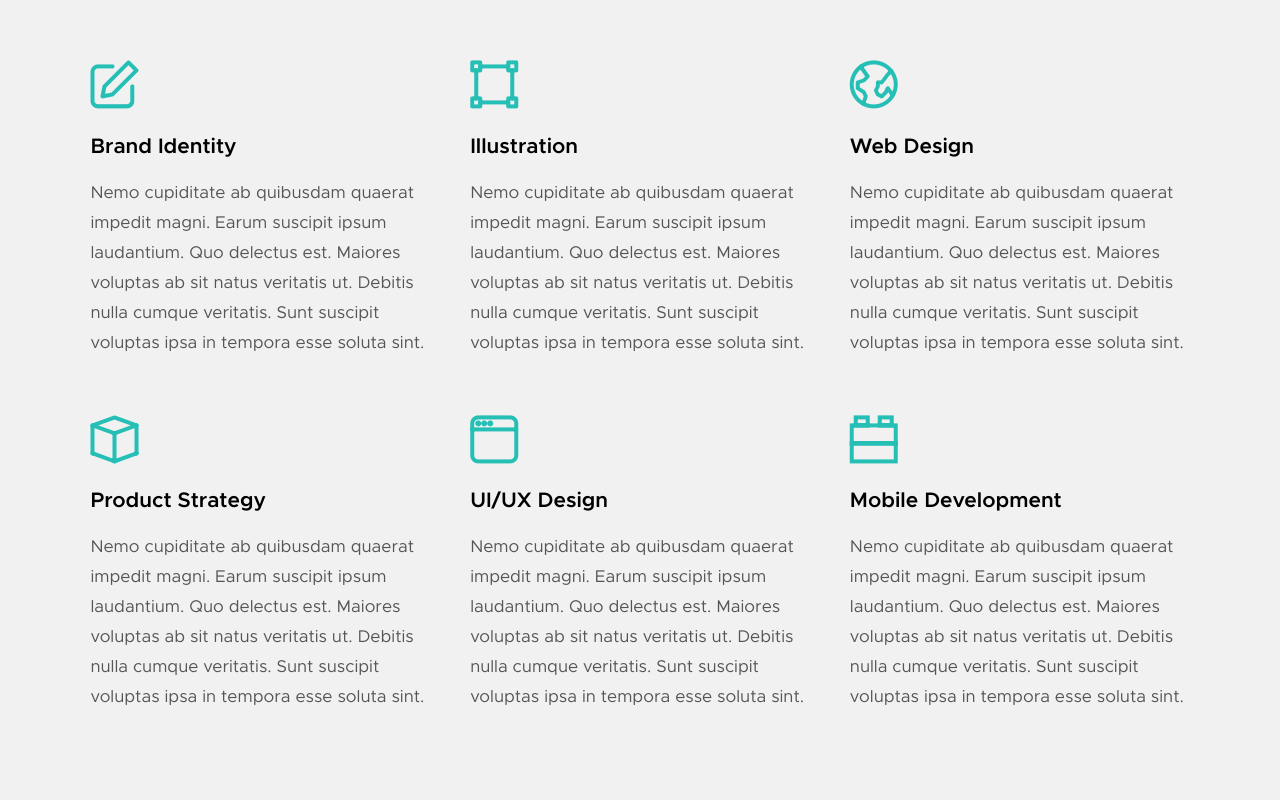
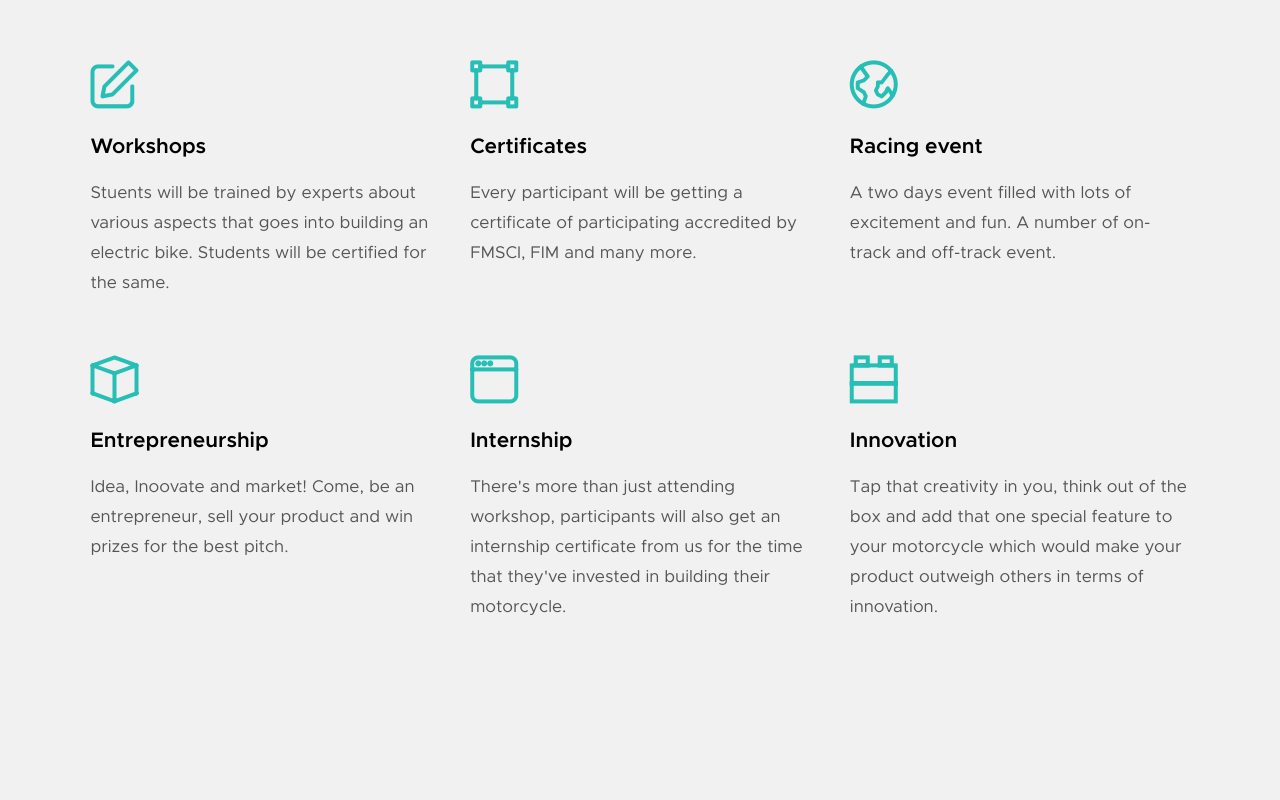
Before and after one commit to sharan12/sharan12.github.io, a plain HTML site: page index.html in a window 1280 px wide. Shown: the part 2880-3680 px from the top of the page. Drawn offline with Linux system fonts and the light colour scheme; files whose address does not match are found by name.

Commit message:
Update index.html
1.6

```diff
--- a/index.html
+++ b/index.html
@@ -237,10 +237,8 @@
                     <i class="icon-edit"></i>
                 </div>
                 <div class="service-text">
-                    <h3 class="h4">Brand Identity</h3>
-                    <p>Nemo cupiditate ab quibusdam quaerat impedit magni. Earum suscipit ipsum laudantium.
-                    Quo delectus est. Maiores voluptas ab sit natus veritatis ut. Debitis nulla cumque veritatis.
-                    Sunt suscipit voluptas ipsa in tempora esse soluta sint.
+                    <h3 class="h4">Workshops</h3>
+                    <p>Stuents will be trained by experts about various aspects that goes into building an electric bike. Students will be certified for the same.
                     </p>
                 </div>
             </div>
@@ -250,10 +248,8 @@
                     <i class="icon-group"></i>
                 </div>
                 <div class="service-text">
-                    <h3 class="h4">Illustration</h3>
-                    <p>Nemo cupiditate ab quibusdam quaerat impedit magni. Earum suscipit ipsum laudantium.
-                    Quo delectus est. Maiores voluptas ab sit natus veritatis ut. Debitis nulla cumque veritatis.
-                    Sunt suscipit voluptas ipsa in tempora esse soluta sint.
+                    <h3 class="h4">Certificates</h3>
+                    <p>Every participant will be getting a certificate of participating accredited by FMSCI, FIM and many more.
                     </p>
                 </div>
             </div>
@@ -263,10 +259,8 @@
                     <i class="icon-earth"></i>
                 </div>
                 <div class="service-text">
-                    <h3 class="h4">Web Design</h3>
-                    <p>Nemo cupiditate ab quibusdam quaerat impedit magni. Earum suscipit ipsum laudantium.
-                    Quo delectus est. Maiores voluptas ab sit natus veritatis ut. Debitis nulla cumque veritatis.
-                    Sunt suscipit voluptas ipsa in tempora esse soluta sint.
+                    <h3 class="h4">Racing event</h3>
+                    <p>A two days event filled with lots of excitement and fun. A number of on-track and off-track event.
                     </p>
                 </div>
             </div>
@@ -276,10 +270,8 @@
                     <i class="icon-cube"></i>
                 </div>
                 <div class="service-text">
-                    <h3 class="h4">Product Strategy</h3>
-                    <p>Nemo cupiditate ab quibusdam quaerat impedit magni. Earum suscipit ipsum laudantium.
-                    Quo delectus est. Maiores voluptas ab sit natus veritatis ut. Debitis nulla cumque veritatis.
-                    Sunt suscipit voluptas ipsa in tempora esse soluta sint.
+                    <h3 class="h4">Entrepreneurship</h3>
+                    <p>Idea, Inoovate and market! Come, be an entrepreneur, sell your product and win prizes for the best pitch.
                     </p>
                 </div>
             </div>
@@ -289,10 +281,8 @@
                     <i class="icon-window"></i>
                 </div>
                 <div class="service-text">
-                    <h3 class="h4">UI/UX Design</h3>
-                    <p>Nemo cupiditate ab quibusdam quaerat impedit magni. Earum suscipit ipsum laudantium.
-                    Quo delectus est. Maiores voluptas ab sit natus veritatis ut. Debitis nulla cumque veritatis.
-                    Sunt suscipit voluptas ipsa in tempora esse soluta sint.
+                    <h3 class="h4">Internship</h3>
+                    <p>There's more than just attending workshop, participants will also get an internship certificate from us for the time that they've invested in building their motorcycle.
                     </p>
                 </div>
             </div>
@@ -302,10 +292,8 @@
                     <i class="icon-lego-block"></i>
                 </div>
                 <div class="service-text">
-                    <h3 class="h4">Mobile Development</h3>
-                    <p>Nemo cupiditate ab quibusdam quaerat impedit magni. Earum suscipit ipsum laudantium.
-                    Quo delectus est. Maiores voluptas ab sit natus veritatis ut. Debitis nulla cumque veritatis.
-                    Sunt suscipit voluptas ipsa in tempora esse soluta sint.
+                    <h3 class="h4">Innovation</h3>
+                    <p>Tap that creativity in you, think out of the box and add that one special feature to your motorcycle which would make your product outweigh others in terms of innovation.
                     </p>
                 </div>
             </div>
@@ -578,15 +566,15 @@
             </div>
             <div class="col-block stats__col">
                 <div class="stats__count">507</div>
-                <h5>Cups of Coffee</h5>
+                <h5>Total prize money</h5>
             </div>
             <div class="col-block stats__col">
                 <div class="stats__count">108</div>
-                <h5>Projects Completed</h5>
+                <h5>Tie ups</h5>
             </div>
             <div class="col-block stats__col">
                 <div class="stats__count">103</div>
-                <h5>Happy Clients</h5>
+                <h5>Number of teams</h5>
             </div>
 
         </div> <!-- end stats -->
@@ -601,7 +589,7 @@
         <div class="row section-header" data-aos="fade-up">
             <div class="col-full">
                 <h3 class="subhead subhead--light">Contact Us</h3>
-                <h1 class="display-1 display-1--light">Get in touch and let's make something great together. Let's turn your idea on an even greater product.</h1>
+                <h1 class="display-1 display-1--light">Get in touch and let's make something great together. Let's turn your idea into a greater product.</h1>
             </div>
         </div> <!-- end section-header -->
 
```
